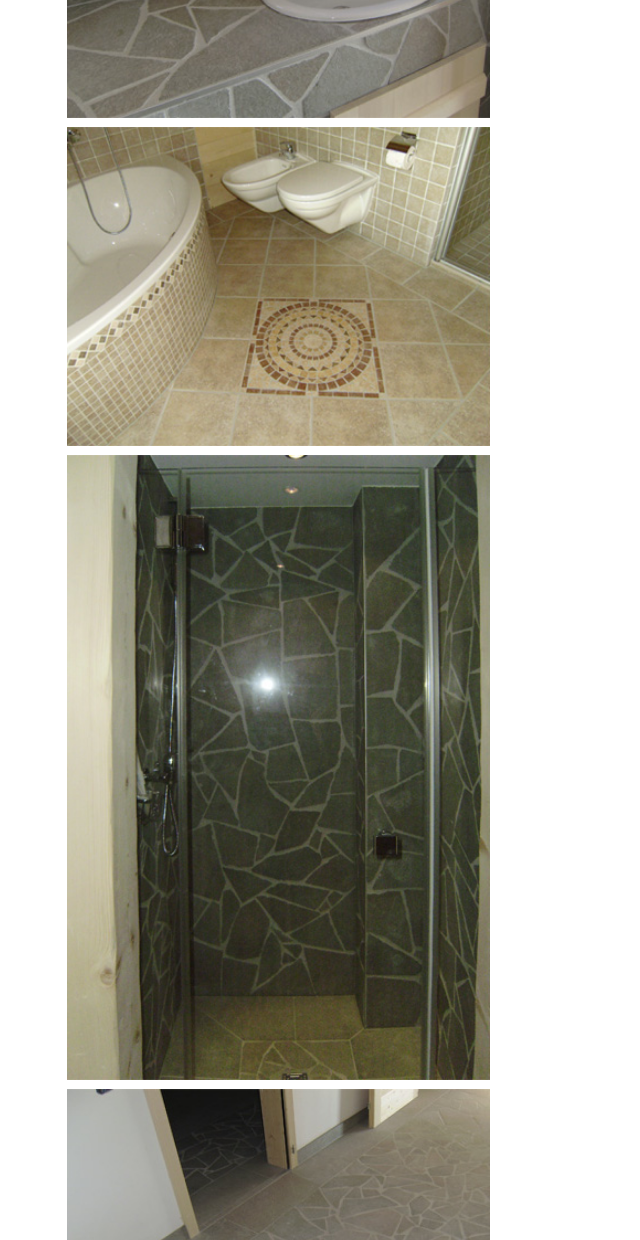
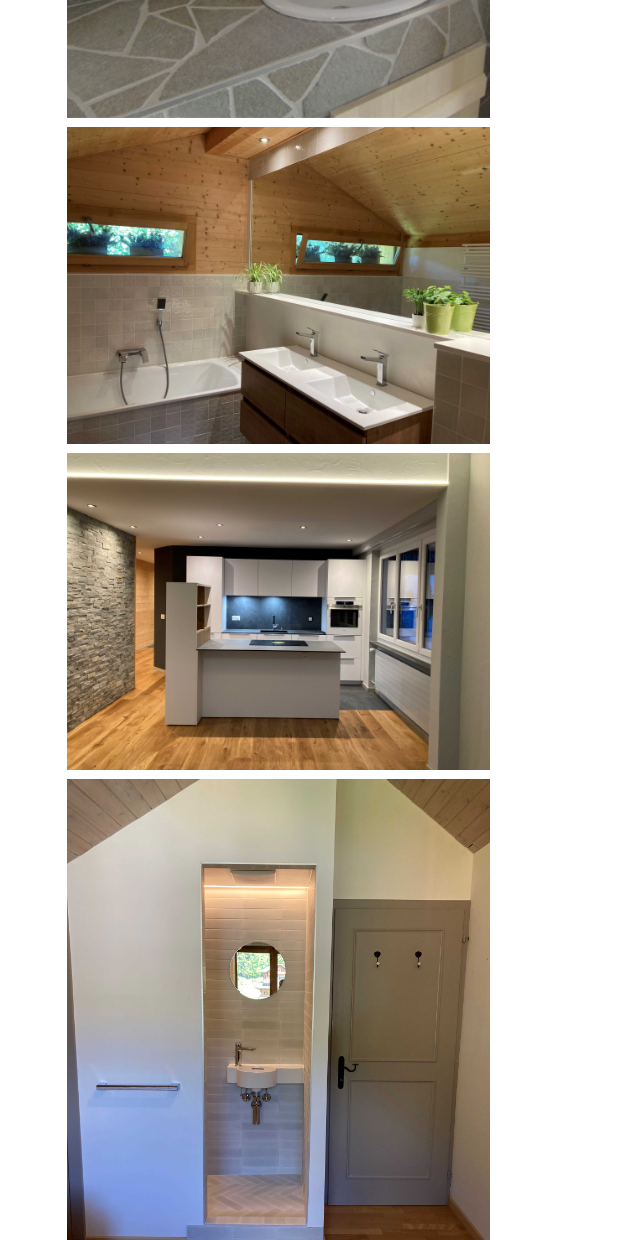
Before and after one commit to cittadhammo/idinterieur, a plain HTML site: page en/archi/chalvill.html in a window 1280 px wide. Shown: the part 3180-4420 px from the top of the page, without its empty margins (290-930 px from the left). Drawn offline with Linux system fonts and the light colour scheme.

Commit message:
update pictures

```diff
--- a/en/archi/chalvill.html
+++ b/en/archi/chalvill.html
@@ -144,9 +144,10 @@
                 <img class="marge" src="../../images/archi/chavill/IMG_6120.jpg" >
 	            <img class="marge" src="../../images/archi/chavill/villars1_6.jpg" >
 	            <img class="marge" src="../../images/archi/chavill/villars1_7.jpg" >
-	            <img class="marge" src="../../images/archi/chavill/villars1_8.jpg" >
-	            <img class="marge" src="../../images/archi/chavill/villars1_9.jpg" >
-	            <img class="marge" src="../../images/archi/chavill/villars1_10.jpg" >
+	            <img class="marge" src="../../images/archi/chavill/V1.jpg" >
+	            <img class="marge" src="../../images/archi/chavill/V2.jpg" >
+	            <img class="marge" src="../../images/archi/chavill/V3.jpg" >
+
 	            </section>
             </div>
 
```
Also changed, not shown: en/archi/luan.html (+2 -1 lines), en/archi/renocuisine.html (+1 -1 lines), fr/archi/chalvill.html (+3 -3 lines), fr/archi/luan.html (+2 -1 lines), fr/archi/renocuisine.html (+1 -1 lines), images/archi/chavill/V1.jpg (added), images/archi/chavill/V2.jpg (added), images/archi/chavill/V3.jpg (added), images/archi/luan/11.jpeg (added), images/archi/luan/12.jpeg (added), images/archi/renocuisine/R1.jpg (added).
